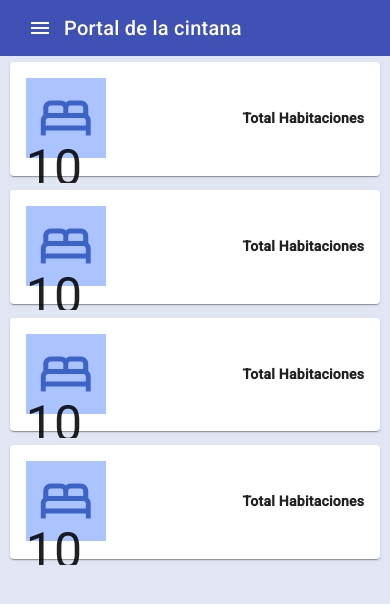
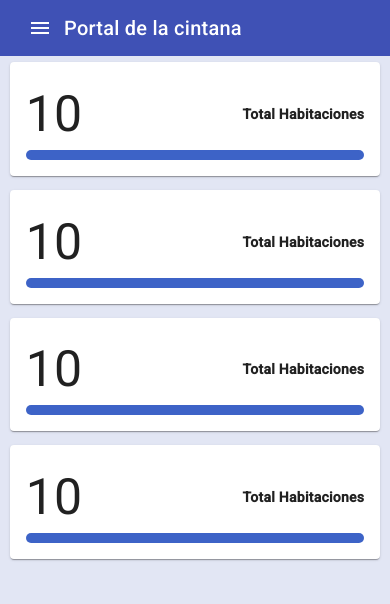
Before and after one commit to Anedvago/CINTANA-FIREBASE, an Angular app: page /inicio in a window 390 px wide. Shown: the top 604 px of the page. Built offline with nearby package versions, Linux system fonts and the light colour scheme; no server answers.

Commit message:
ajustando cards a mobile y tablet

```diff
--- a/src/app/Modulos/Inicio/Componentes/card-habitacion/card-habitacion.component.css
+++ b/src/app/Modulos/Inicio/Componentes/card-habitacion/card-habitacion.component.css
@@ -12,6 +12,7 @@ mat-card-content {
   display: flex;
   align-items: center;
   justify-content: space-between;
+  height: 100%;
 }
 .icono {
   font-size: 60px;
@@ -22,8 +23,12 @@ mat-card-content {
   font-weight: bold;
 }
 
-.numero span {
+.numero {
   font-size: 50px;
+  display: flex;
+  align-items: center;
+  justify-content: flex-start;
+  height: 100%;
 }
 .barra {
   height: 10px;
--- a/src/app/Modulos/Inicio/Componentes/card-habitacion/card-habitacion.component.html
+++ b/src/app/Modulos/Inicio/Componentes/card-habitacion/card-habitacion.component.html
@@ -1,19 +1,25 @@
 <mat-card>
   <mat-card-content>
     <div class="header">
-      <span
+      @if (esMovil) {
+      <span class="numero">
+        {{ numero }}
+      </span>
+      }@else {<span
         [ngStyle]="{ 'background-color': color2, color: color1 }"
         class="material-icons icono"
       >
-        bed
-      </span>
+        bed </span
+      >}
+
       <div class="contenido">{{ texto | titlecase }}</div>
     </div>
-    <div class="numero">
-      <span>
-        {{ numero }}
-      </span>
-    </div>
+    @if(!esMovil){
+    <span class="numero">
+      {{ numero }}
+    </span>
+    }
+
     <div class="container-barra">
       <div
         class="barra"
--- a/src/app/Modulos/Inicio/Componentes/card-habitacion/card-habitacion.component.ts
+++ b/src/app/Modulos/Inicio/Componentes/card-habitacion/card-habitacion.component.ts
@@ -7,6 +7,7 @@ import {
   input,
 } from '@angular/core';
 import { MatCardModule } from '@angular/material/card';
+import { LayoutService } from '../../../../Servicios/layout.service';
 @Component({
   selector: 'app-card-habitacion',
   standalone: true,
@@ -22,6 +23,9 @@ export class CardHabitacionComponent implements OnChanges {
   @Input() numero: number = 10;
   @Input() totalHabitaciones: number = 10;
   porcentaje: number = (this.numero * 100) / this.totalHabitaciones;
+  esMovil = this.layoutService.esMovil;
+  esTablet = this.layoutService.esTablet;
+  constructor(private layoutService: LayoutService) {}
 
   ngOnChanges(changes: SimpleChanges): void {
     this.porcentaje = (this.numero * 100) / this.totalHabitaciones;
```
